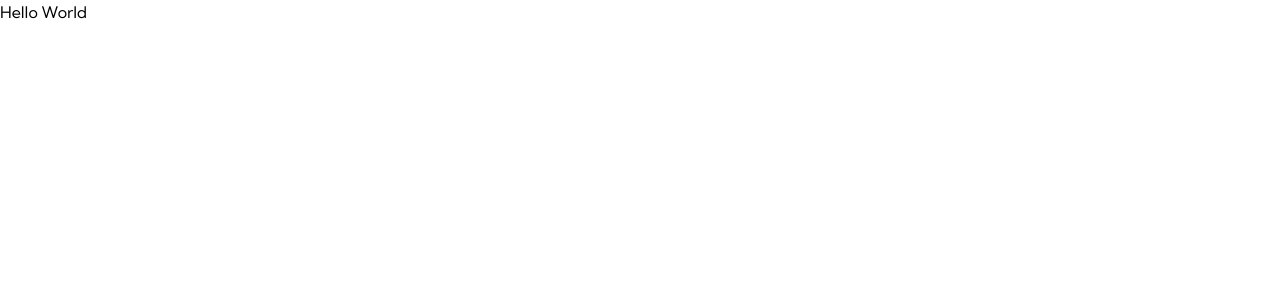
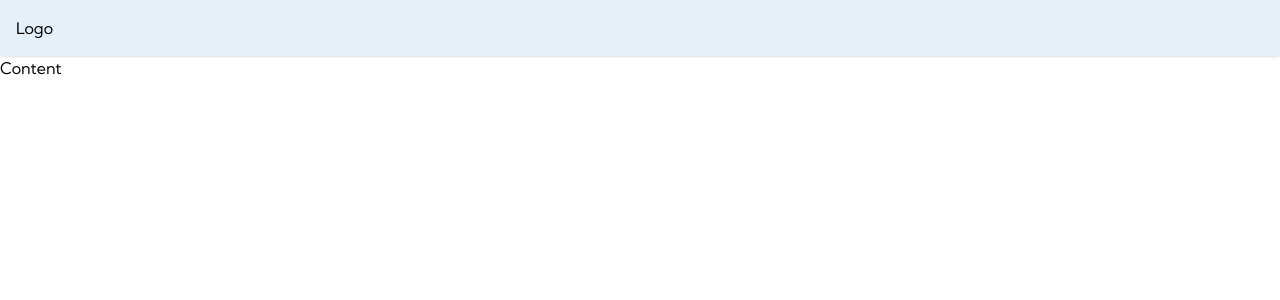
Before and after one commit to jcvb/event-planner-pro, a Next.js app: page / in a window 1280 px wide. Shown: the top 300 px of the page. Built offline with nearby package versions, Linux system fonts and the light colour scheme.

Commit message:
feat(header)
Adding styles for header component

```diff
--- /dev/null
+++ b/src/app/components/common/Header.tsx
@@ -0,0 +1,11 @@
+export default function Header() {
+  return (
+    <>
+      <nav className="w-full md:filter-none sticky top-0 backdrop-filter backdrop-blur-md shadow glassmorphism">
+        <div className="flex justify-between w-full md:max-w-screen-xl mx-auto p-4 z-50">
+          Logo
+        </div>
+      </nav>
+    </>
+  );
+}
--- a/src/app/globals.css
+++ b/src/app/globals.css
@@ -1,3 +1,9 @@
 @tailwind base;
 @tailwind components;
 @tailwind utilities;
+
+.glassmorphism {
+  background: rgba(206, 225, 242, 0.5);
+  backdrop-filter: blur(10px);
+  -webkit-backdrop-filter: blur(10px);
+}
--- a/src/app/page.tsx
+++ b/src/app/page.tsx
@@ -1,8 +1,12 @@
+import Header from "./components/common/Header";
 
 export default function Home() {
   return (
     <>
-      Hello World
+      <Header />
+      <div className="h-screen">
+        Content
+      </div>
     </>
   )
 }
--- a/tailwind.config.ts
+++ b/tailwind.config.ts
@@ -7,12 +7,13 @@ const config: Config = {
     './src/app/**/*.{js,ts,jsx,tsx,mdx}',
   ],
   theme: {
-    extend: {
-      backgroundImage: {
-        'gradient-radial': 'radial-gradient(var(--tw-gradient-stops))',
-        'gradient-conic':
-          'conic-gradient(from 180deg at 50% 50%, var(--tw-gradient-stops))',
-      },
+    colors: {
+      'epp-primary': '#1D04BF',
+      'epp-secondary': '#04D9D9',
+      'epp-accent': '#CEE1F2',
+      'epp-primary-light': '#2E34A6',
+      'epp-primary-dark': '#15038C',
+      'epp-gray': '#cccccc'
     },
   },
   plugins: [],
```
